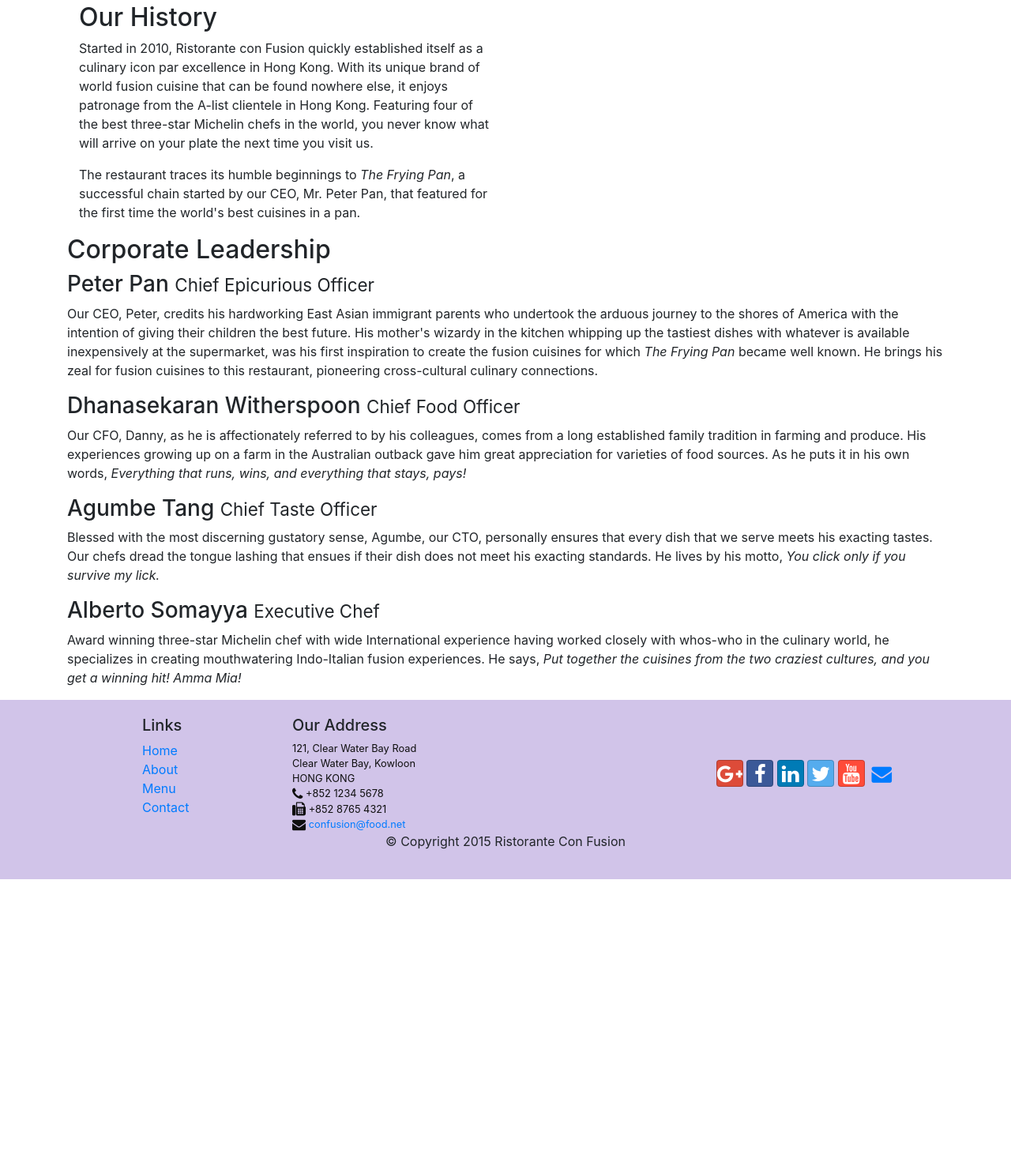
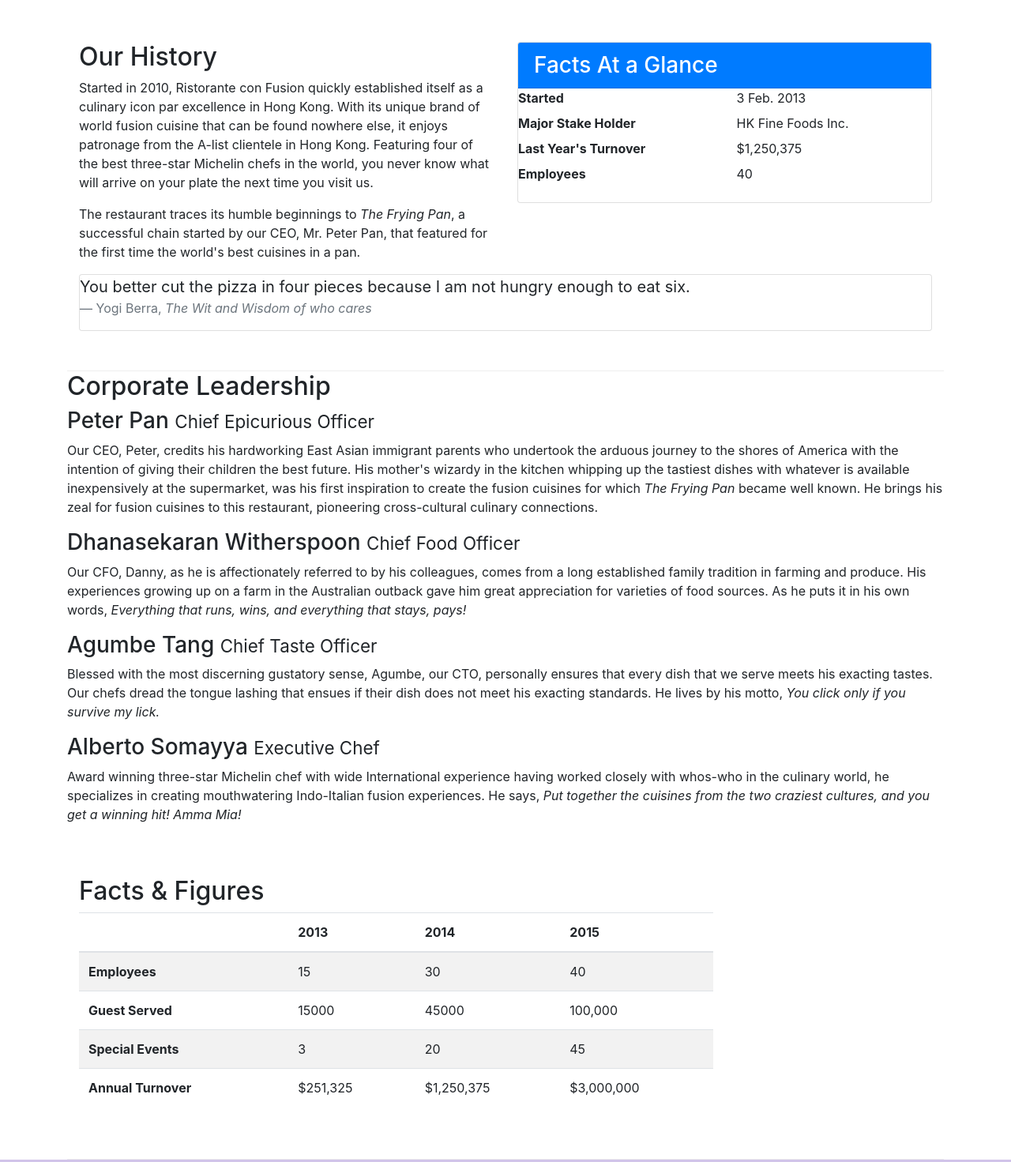
Before and after one commit to GiuseppeCuceOG/bootstrap, a website: page aboutus.html in a window 1280 px wide. Shown: the part 438-1909 px from the top of the page at 79% size. Before the commit the page ends 1551 px from the top, so only its background shows below. Drawn offline with nearby package versions, Linux system fonts and the light colour scheme.

Commit message:
tables and cards

```diff
--- a/aboutus.html
+++ b/aboutus.html
@@ -55,13 +55,36 @@
             </div>
         </div>
 
-        <div>
+        <div class="row row-content">
             <div class="col-sm-6">
                 <h2>Our History</h2>
                 <p>Started in 2010, Ristorante con Fusion quickly established itself as a culinary icon par excellence in Hong Kong. With its unique brand of world fusion cuisine that can be found nowhere else, it enjoys patronage from the A-list clientele in Hong Kong.  Featuring four of the best three-star Michelin chefs in the world, you never know what will arrive on your plate the next time you visit us.</p>
                 <p>The restaurant traces its humble beginnings to <em>The Frying Pan</em>, a successful chain started by our CEO, Mr. Peter Pan, that featured for the first time the world's best cuisines in a pan.</p>
             </div>
-            <div>
+            <div class="col-sm">
+                <div class="card">
+                    <h3 class="card-header bg-primary text-white">Facts At a Glance</h3>
+                    <div class="card-block">
+                        <dl class="row">
+                            <dt class="col-6">Started</dt>
+                            <dd class="col-6">3 Feb. 2013</dd>
+                            <dt class="col-6">Major Stake Holder</dt>
+                            <dd class="col-6">HK Fine Foods Inc.</dd>
+                            <dt class="col-6">Last Year's Turnover</dt>
+                            <dd class="col-6">$1,250,375</dd>
+                            <dt class="col-6">Employees</dt>
+                            <dd class="col-6">40</dd>
+                        </dl>
+                    </div>
+                </div>
+            </div>
+            <div class="col-12">
+                <div class="card card-block bg-faded">
+                    <blockquote class="blockquote">
+                        <p class="mb-0">You better cut the pizza in four pieces because I am not hungry enough to eat six.</p>
+                        <footer class="blockquote-footer">Yogi Berra, <cite title="Source Title">The Wit and Wisdom of who cares</cite></footer>
+                    </blockquote>
+                </div>
             </div>
         </div>
 
@@ -79,7 +102,52 @@
                 <p class="hidden-xs-down">Award winning three-star Michelin chef with wide International experience having worked closely with whos-who in the culinary world, he specializes in creating mouthwatering Indo-Italian fusion experiences. He says, <em>Put together the cuisines from the two craziest cultures, and you get a winning hit! Amma Mia!</em></p>
             </div>
        </div>
+       <div class="row row-content">
+           <div class="col-12 col-sm-9">
+               <h2>Facts &amp; Figures</h2>
+               <div class="table-responsive">
+                   <table class="table table-striped">
+                       <thead class="thead-inverse">
+                        <tr>
+                           <th>&nbsp;</th>
+                           <th>2013</th>
+                           <th>2014</th>
+                           <th>2015</th>
+                        </tr>
+                       </thead>
+                       <tbody>
+                           <tr>
+                            <th>Employees</th>
+                            <td>15</td>
+                            <td>30</td>
+                            <td>40</td>
+                           </tr>
+                           <tr>
+                            <th>Guest Served</th>
+                            <td>15000</td>
+                            <td>45000</td>
+                            <td>100,000</td>
+                           </tr>
+                            <tr>
+                            <th>Special Events</th>
+                            <td>3</td>
+                            <td>20</td>
+                            <td>45</td>
+                           </tr>
+                            <tr>
+                            <th>Annual Turnover</th>
+                            <td>$251,325</td>
+                            <td>$1,250,375</td>
+                            <td>$3,000,000</td>
+                           </tr>
+                       </tbody>
+                   </table>
+               </div>
+           </div>
+           <div class="col-12 col-sm-3">
 
+           </div>
+       </div>
     </div>
 
     <footer class="footer">
```
